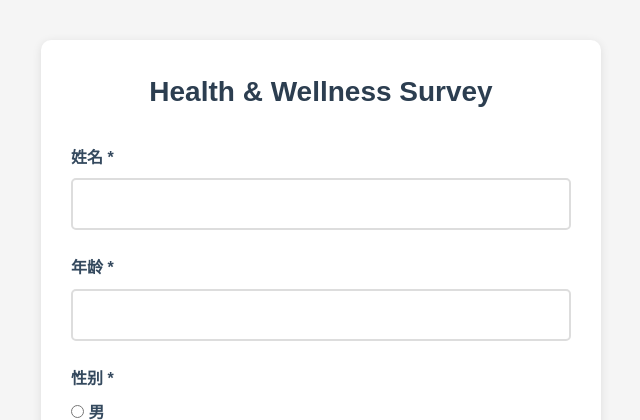
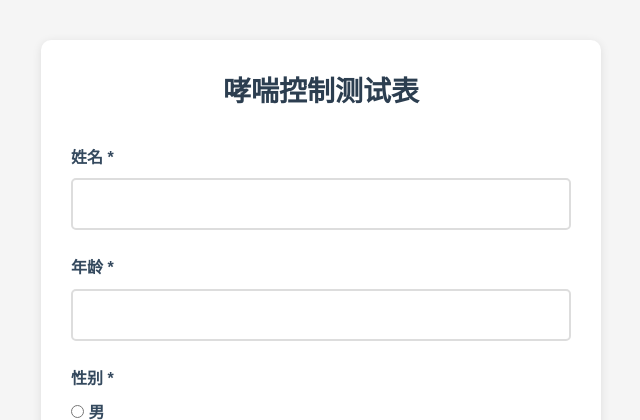
Before and after one commit to smilezzm/ACT_Survey, a Flask app: page / in a window 1280 px wide. Shown: the top 420 px of the page, without its empty margins (319-959 px from the left). Run offline with Flask 3, Linux system fonts and the light colour scheme.

Commit message:
convert to Chinese

```diff
--- a/templates/survey.html
+++ b/templates/survey.html
@@ -3,7 +3,7 @@
 
 {% block content %}
 <div class="card">
-    <h1>Health & Wellness Survey</h1>
+    <h1>哮喘控制测试表</h1>
 
     {% with messages = get_flashed_messages() %}
         {% if messages %}
```
